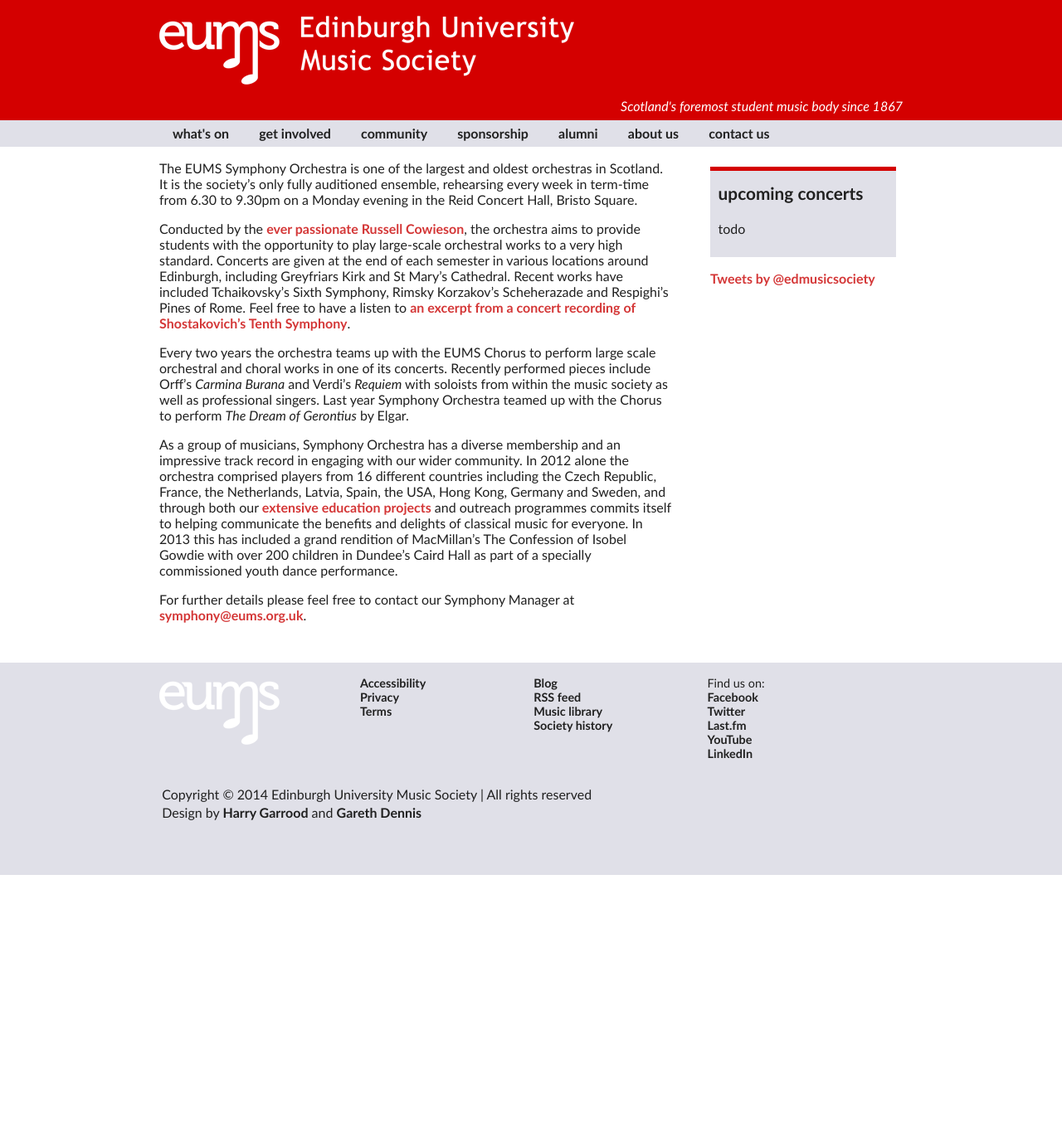
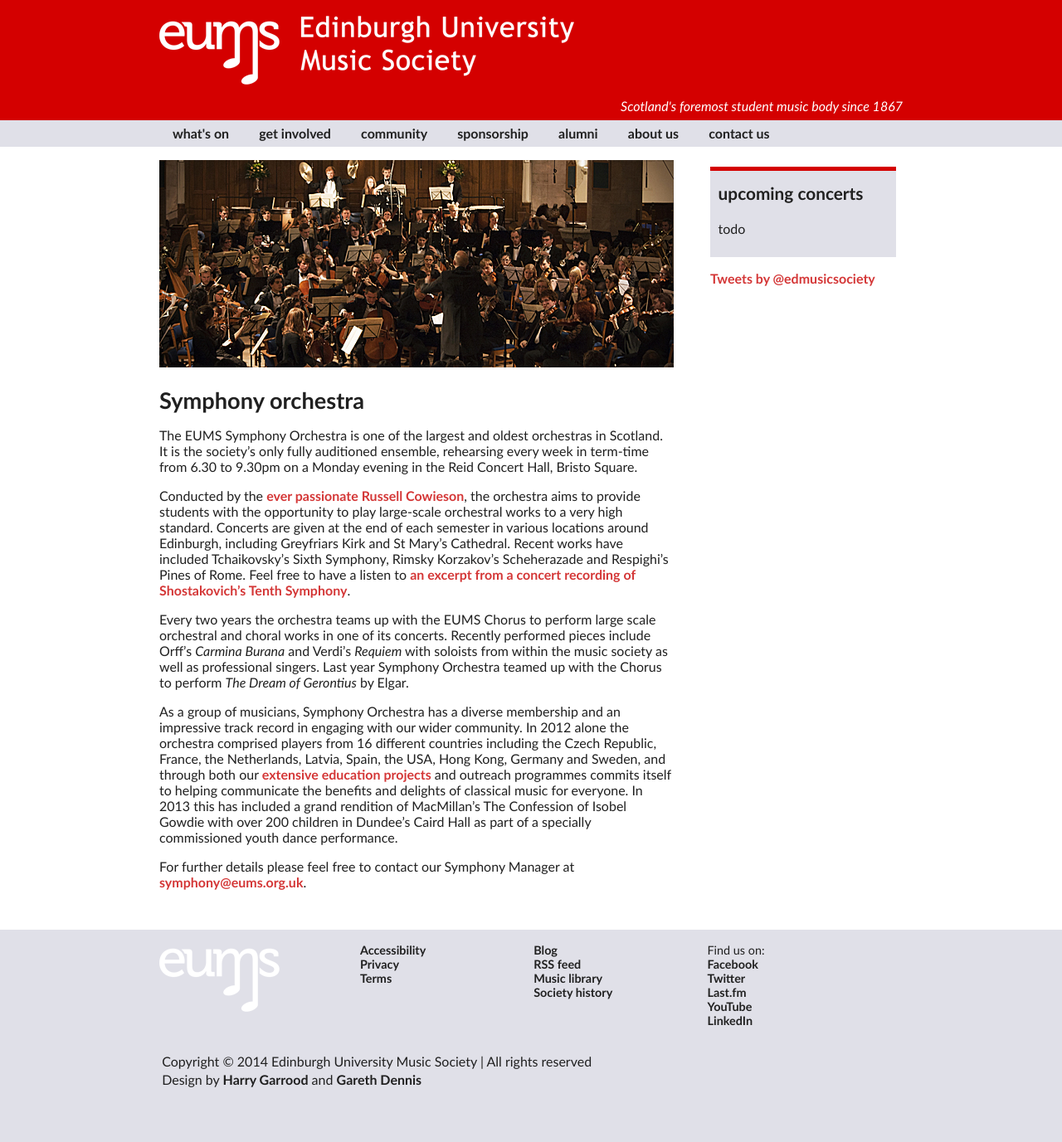
Before and after one commit to eums/website, a Jekyll site: the page built from symphony-orchestra/index.markdown, in a window 1280 px wide. Shown: the whole page at 83% size. Built offline with Jekyll 4.4.1, drawn with Linux system fonts in a browser that asks for light colours; comment, search, counter and statistics services are not loaded; before the commit the page ends 1055 px from its top, so only the background shows below that.

Commit message:
Add title + image for symphony

```diff
--- a/symphony-orchestra/index.markdown
+++ b/symphony-orchestra/index.markdown
@@ -3,6 +3,10 @@
 title: Symphony Orchestra
 wordpress_id: 198
 ---
+
+![](/assets/img/concerts/symphony-greyfriars-kirk.jpg)
+
+## Symphony orchestra
 
 The EUMS Symphony Orchestra is one of the largest and oldest orchestras in
 Scotland. It is the society’s only fully auditioned ensemble, rehearsing every
```
Also changed, not shown: assets/img/concerts/symphony-greyfriars-kirk.jpg (added).
